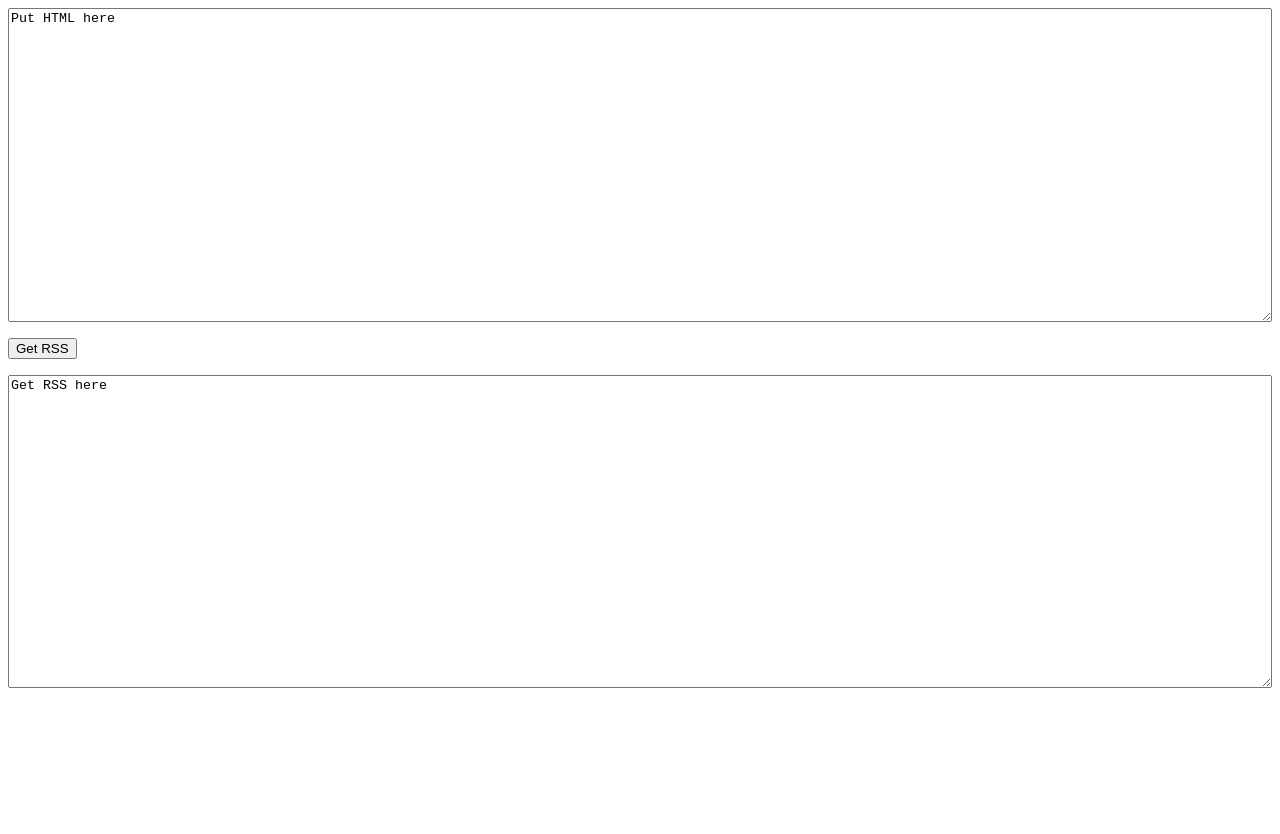
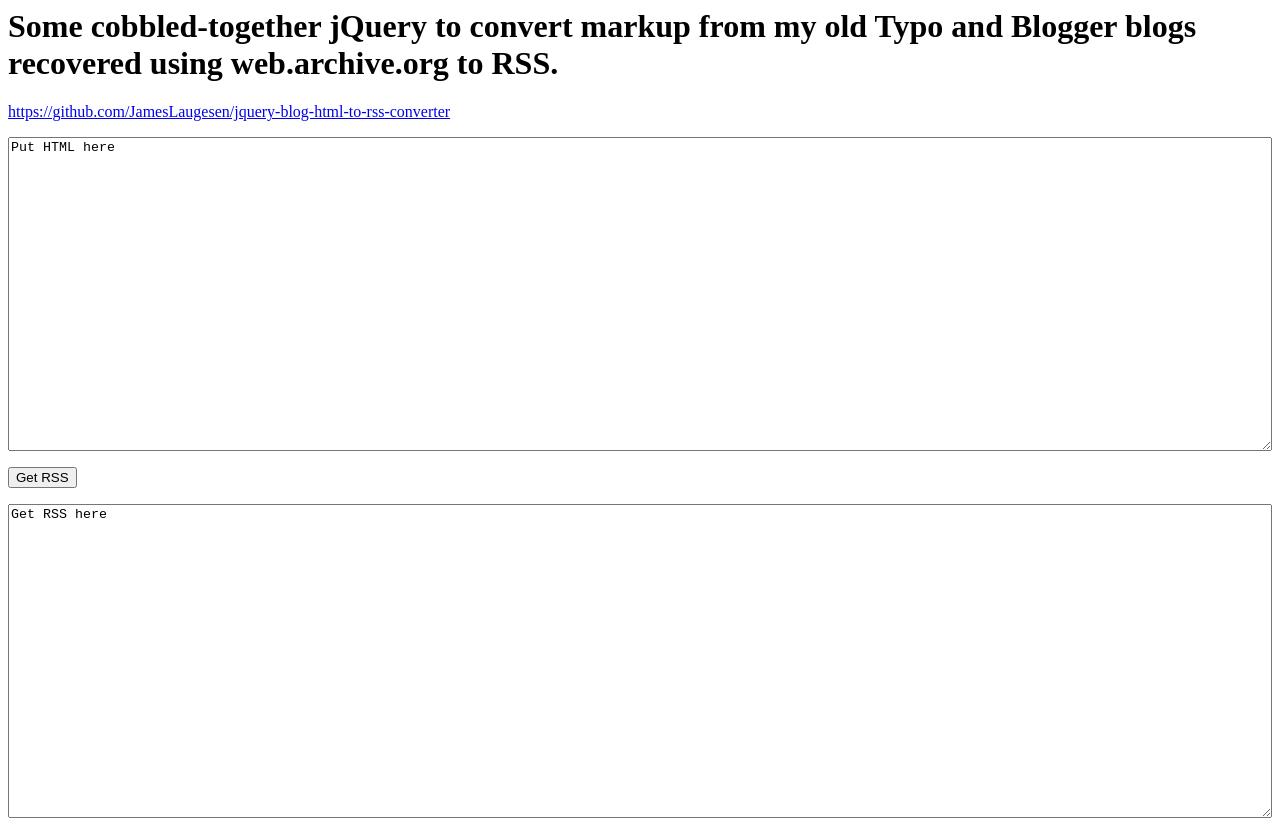
Before and after one commit to JamesLaugesen/jquery-blog-html-to-rss-converter, a plain HTML site: page index.html in a window 1280 px wide. Before the commit the page ends 800 px from the top, so only its background shows below. Drawn offline with nearby package versions, Linux system fonts and the light colour scheme.

Commit message:
A heading.

```diff
--- a/index.html
+++ b/index.html
@@ -4,6 +4,8 @@
 	<script src="site.js" type="text/javascript"></script>
 </head>
 <body>
+	<h1>Some cobbled-together jQuery to convert markup from my old Typo and Blogger blogs recovered using web.archive.org to RSS.</h1>
+	<a href="https://github.com/JamesLaugesen/jquery-blog-html-to-rss-converter">https://github.com/JamesLaugesen/jquery-blog-html-to-rss-converter</a>
 	<form>
 		<p>
 			<textarea id="input" style="width:100%;height:40%;">Put HTML here</textarea>
```
